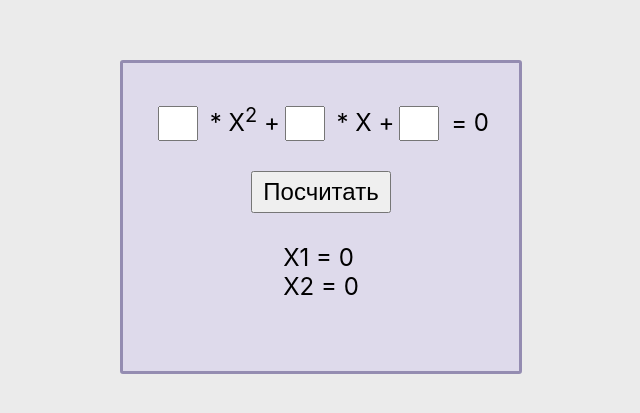
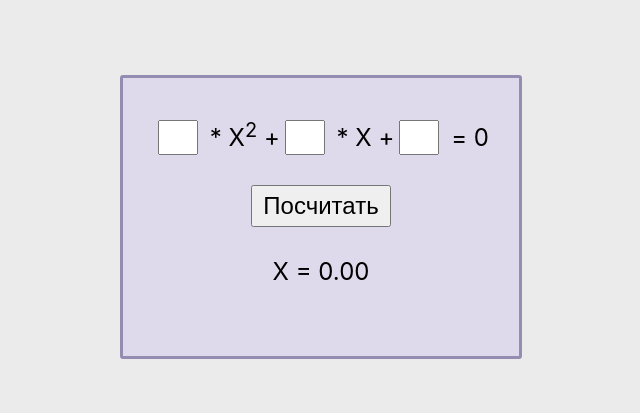
Before and after one commit to rgbmoon/ts-first-try, a React (Create React App) app: page / in a window 1280 px wide. Shown: the part 183-596 px from the top of the page, without its empty margins (319-959 px from the left). Built offline with nearby package versions, Linux system fonts and the light colour scheme.

Commit message:
Промежуточный итог

```diff
--- a/src/App.tsx
+++ b/src/App.tsx
@@ -2,9 +2,9 @@ import React, { useState, useEffect, useMemo } from 'react';
 import './App.css';
 
 /*
-1) Сделать подсчет X
+1) Странно работает со значениями a=9 b=5,6,7 c=1Б после смены b и нажатия на кнопку сначала показывает один результат, а после повторного нажатия другой, надо понять почему так
 2) Разобраться и заюзать хук useMemo
-3) Допилить калькулятор
+3) Допилить калькулятор. Пока что нельзя вводить отрицательные коэффициенты
 */
 
 type InputProps = {
@@ -34,6 +34,7 @@ const Calculator = () => {
     c: '',
     x_1: 0,
     x_2: 0,
+    D: 0,
   });
 
   //Отслеживаем ввод и проверяем ввод на валидность
@@ -54,24 +55,28 @@ const Calculator = () => {
     const c = Number(state.c);
 
     if (a === 0) {
-      return false; // Проработать этот случай, чтобы не было ощущения зависания приложения
-    }
-    const D = b * b - 4 * a * c;
-    console.log('D =', D);
-    if (D < 0) {
-      return false;
-    }
-    if (D === 0) {
       setState(prevState => ({
         ...prevState,
-        x_1: (-b + Math.sqrt(D)) / (2 * a)
+        D: -1
+      }));
+      return;
+    }
+    setState(prevState => ({
+      ...prevState,
+      D: (b * b - 4 * a * c),
+    }));
+    console.log('D =', state.D);
+    if (state.D === 0) {
+      setState(prevState => ({
+        ...prevState,
+        x_1: (-b + Math.sqrt(state.D)) / (2 * a)
       }));
      }
-    else if (D > 0) {
+    else if (state.D > 0) {
       setState(prevState => ({
         ...prevState,
-        x_1: ((-b + Math.sqrt(D)) / (2 * a)),
-        x_2: ((-b - Math.sqrt(D)) / (2 * a)),
+        x_1: ((-b + Math.sqrt(state.D)) / (2 * a)),
+        x_2: ((-b - Math.sqrt(state.D)) / (2 * a)),
       }));
     }
   }
@@ -98,8 +103,16 @@ const Calculator = () => {
         </button>
       </div>
       <div className="row">
-        <div>X1 = {state.x_1}</div>
-        <div>X2 = {state.x_2}</div>
+        {state.D < 0 &&
+          <div>D {'<'} 0, корней нет</div>
+        }
+        {state.D === 0 &&
+          <div>X = {state.x_1.toFixed(2)}</div>
+        }
+        {state.D > 0 &&
+          <div>X1 = {state.x_1.toFixed(2)}<br/>
+          X2 = {state.x_2.toFixed(2)}</div>
+        }
       </div>
     </div>
   );
```
